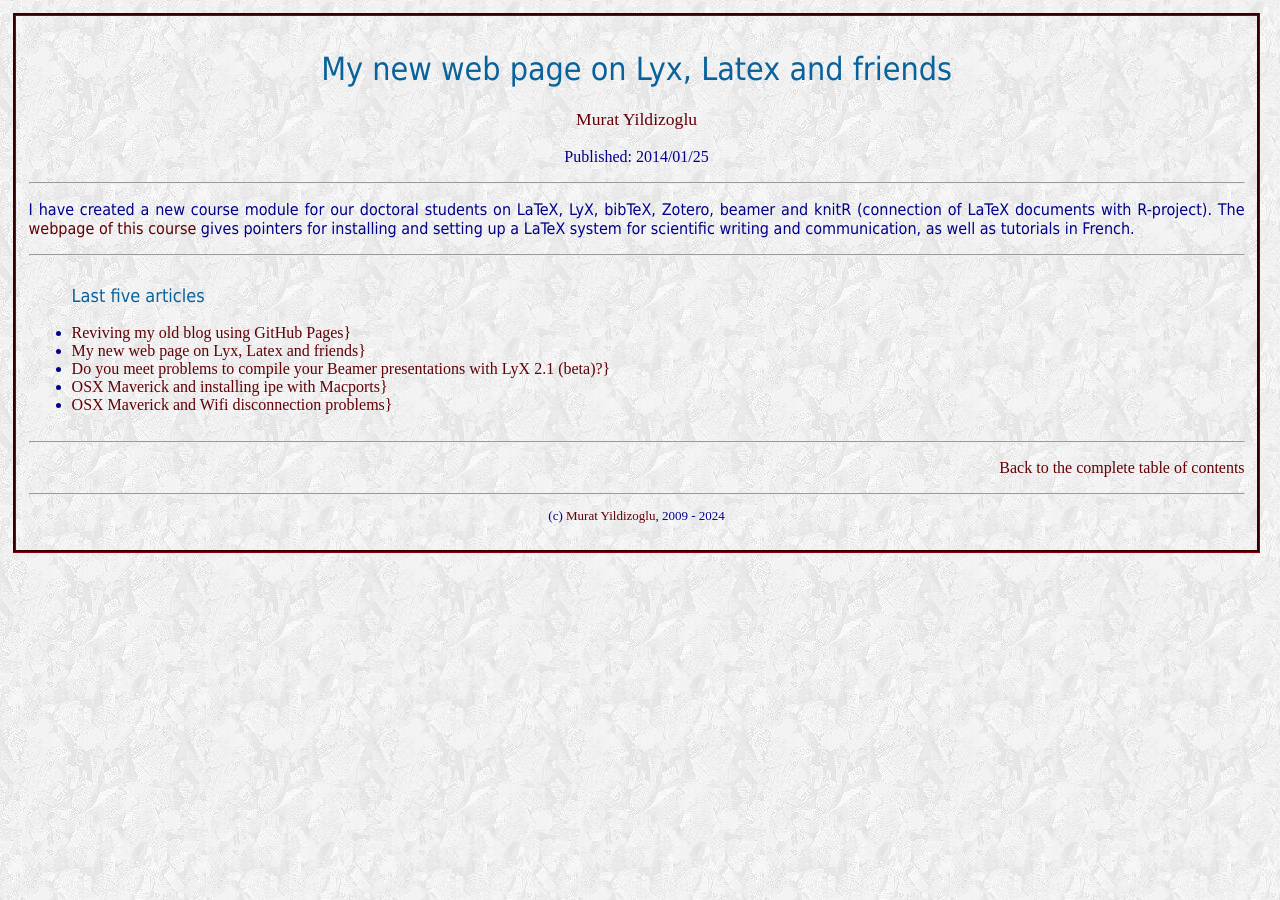
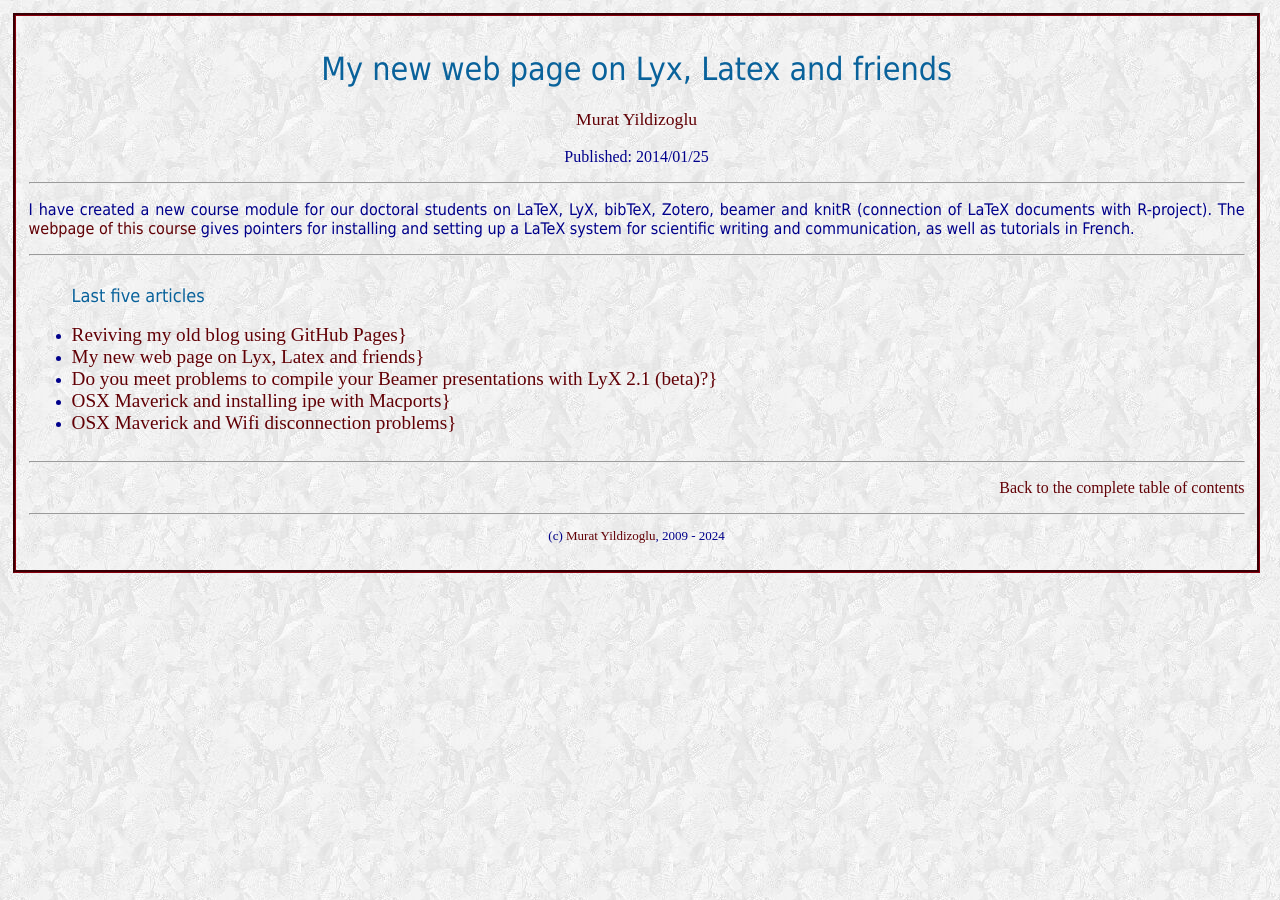
Before and after one commit to myildi/myildi.github.io, a Jekyll site: the page built from _posts/2014-1-25-lyx-latex-friends.md, in a window 1280 px wide. Built offline with Jekyll 4.4.1, drawn with Linux system fonts in a browser that asks for light colours.

Commit message:
Update post.html

```diff
--- a/_layouts/post.html
+++ b/_layouts/post.html
@@ -16,7 +16,7 @@ layout: default
       <H3>Last five articles</H3>
       {% for post in site.posts limit:5 %}
     <li>
-      <div style="font-size: 1em"><a href="{{ site.url }}{{ post.url }}">{{ post.title }}}</a></div>
+      <div style="font-size: 1.2em"><a href="{{ site.url }}{{ post.url }}">{{ post.title }}}</a></div>
     </li>
   {% endfor %}
 </ul>
```
